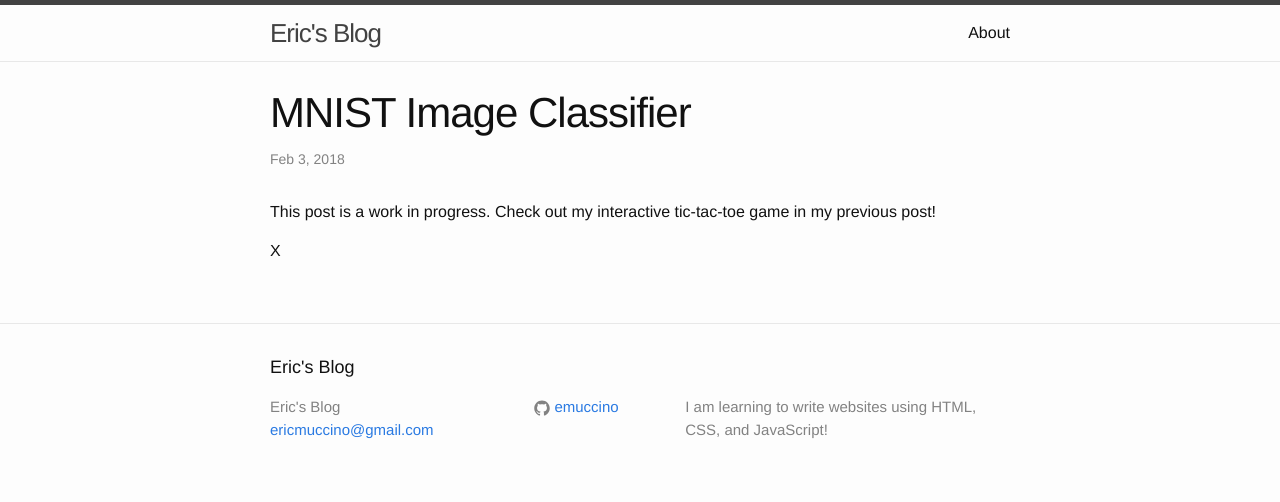
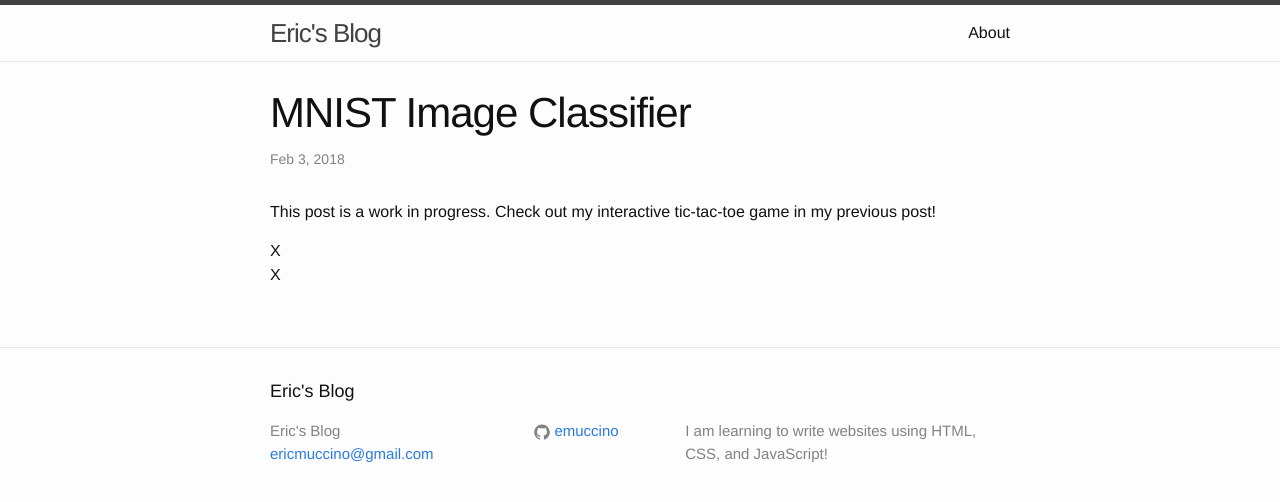
Before and after one commit to emuccino/emuccino.github.io, a Jekyll site: the page built from _posts/2018-02-03-MNSIT-image-classifier.markdown, in a window 1280 px wide. Shown: the top 502 px of the page. Built offline with Jekyll 4.4.1, drawn with Linux system fonts in a browser that asks for light colours; nearby versions of some CDN libraries.

Commit message:
Update 2018-02-03-MNSIT-image-classifier.markdown

```diff
--- a/_posts/2018-02-03-MNSIT-image-classifier.markdown
+++ b/_posts/2018-02-03-MNSIT-image-classifier.markdown
@@ -11,7 +11,7 @@ categories: machine learning, game
     <p>This post is a work in progress. Check out my interactive tic-tac-toe game in my previous post!</p>
     <div class = 'post2 board'>
         <div class='cell' data-indx = "0" >X</div>
-        <div class='cell' data-indx = "1" ></div>
+        <div class='cell' data-indx = "1" >X</div>
         <div class='cell' data-indx = "2" ></div>
         <div class='cell' data-indx = "3" ></div>
         <div class='cell' data-indx = "4" ></div>
```
